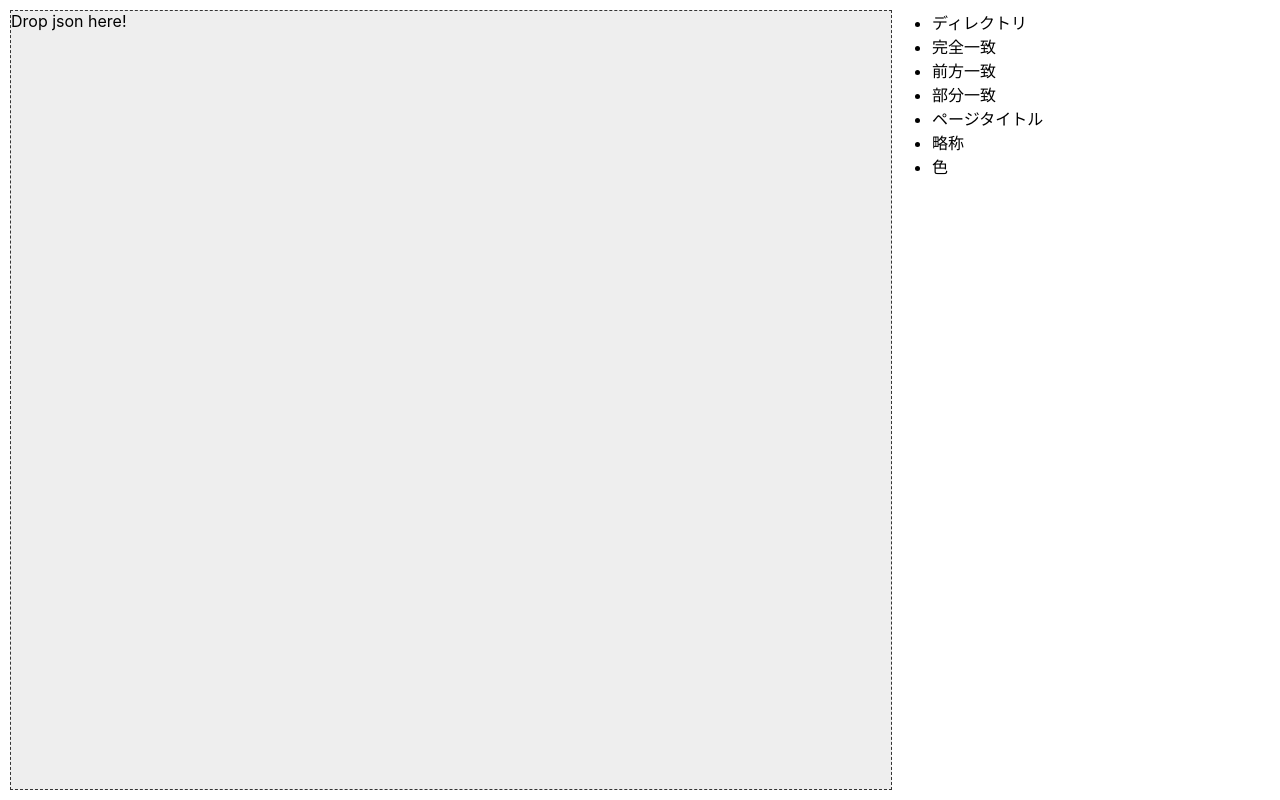
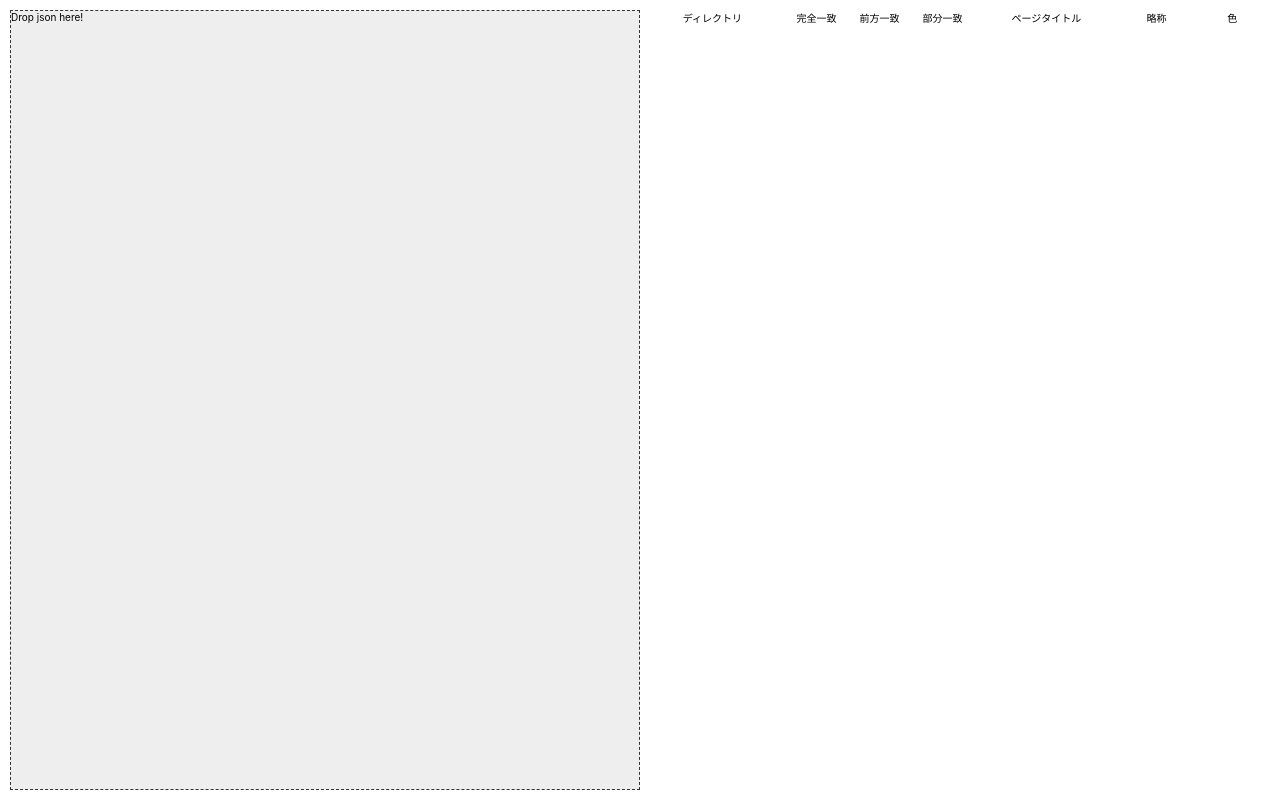
Before and after one commit to shu000/tracking-log-graph, a React app: page / in a window 1280 px wide. Built offline with nearby package versions, Linux system fonts and the light colour scheme; no server answers.

Commit message:
update: style of templates

```diff
--- a/src/client/component/templates-form.js
+++ b/src/client/component/templates-form.js
@@ -4,7 +4,7 @@ export default class TemplatesForm extends React.Component {
   render() {
     return this.props.template.styles.map((template, i) => {
       return (
-  			<ul key={i} className="template-ul, template-inputs, container">
+  			<ul key={i} className="template-ul template-inputs">
   				<li className="template-li">
   					<input
   						name="pattern"
--- a/src/client/component/templates-header.js
+++ b/src/client/component/templates-header.js
@@ -4,7 +4,7 @@ export default class TemplatesHeader extends React.Component {
   render() {
     return (
       <>
-    		<ul className="template-ul, template-labels, container">
+    		<ul className="template-ul template-header">
     			<li className="template-li">
     				<label>ディレクトリ</label>
     			</li>
--- a/src/client/css/index.scss
+++ b/src/client/css/index.scss
@@ -1,10 +1,12 @@
 * {
   margin: 0;
+  padding: 0;
   -moz-box-sizing: border-box;
   box-sizing: border-box;
 }
 
 body {
+  font-size: 62.5%;
   font-family: -apple-system, BlinkMacSystemFont, "Segoe UI", "Roboto", "Oxygen",
     "Ubuntu", "Cantarell", "Fira Sans", "Droid Sans", "Helvetica Neue",
     sans-serif;
@@ -30,15 +32,56 @@ html, body, #root {
 }
 
 #templates {
-  width: 30%;
+  width: 50%;
+
+  .template-ul {
+    width: 100%;
+    text-align: center;
+    display: flex;
+    flex-direction: row;
+
+    .template-li {
+      list-style: none;
+      padding-left: 0.5em;
+      padding-right: 0.5em;
+
+      &:nth-child(1) {
+        width: 23%;
+      }
+      &:nth-child(2) {
+        width: 10%;
+      }
+      &:nth-child(3) {
+        width: 10%;
+      }
+      &:nth-child(4) {
+        width: 10%;
+      }
+      &:nth-child(5) {
+        width: 23%;
+      }
+      &:nth-child(6) {
+        width: 12%;
+      }
+      &:nth-child(7) {
+        width: 12%;
+      }
+
+      input {
+        &[type='text'] {
+          width: 100%;
+        }
+      }
+    }
+  }
 }
 
 #droparea {
-  width: 70%;
+  width: 50%;
   border: 1px dashed #333;
   background-color: #EEE;
 }
 
 #tracks {
-  width: 70%;
+  width: 50%;
 }
```
